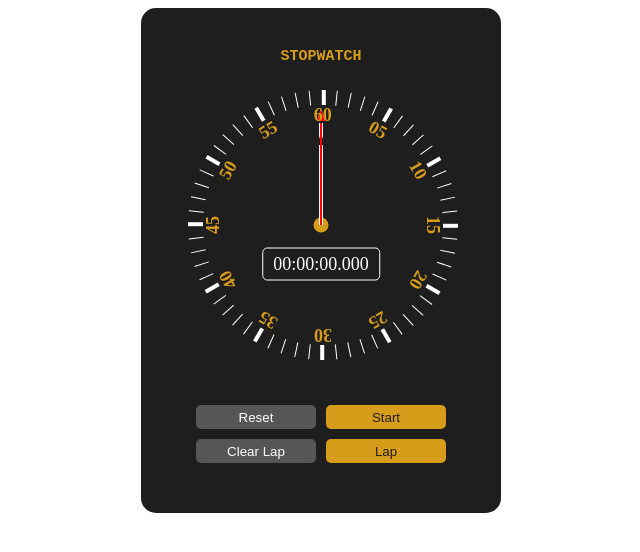
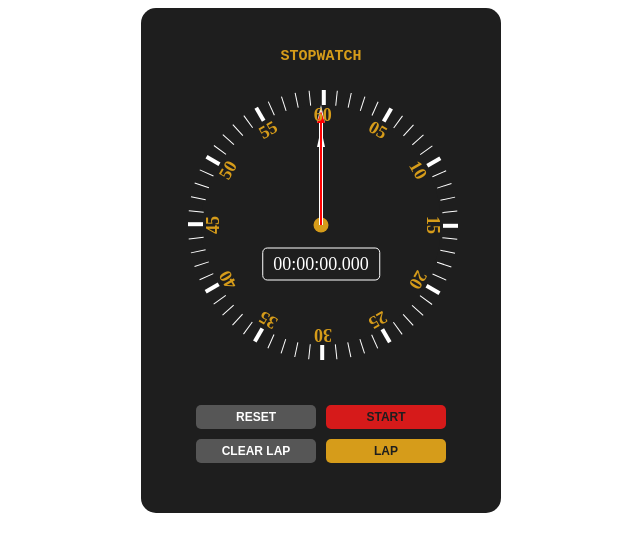
Before and after one commit to beasiteri/stopwatch, an Angular app: page / in a window 1280 px wide. Shown: the top 552 px of the page, without its empty margins (319-959 px from the left). Built offline with nearby package versions, Linux system fonts and the light colour scheme.

Commit message:
Modify the button style

```diff
--- a/src/app/stopwatch/stopwatch.component.scss
+++ b/src/app/stopwatch/stopwatch.component.scss
@@ -92,24 +92,24 @@
         width: 4px;
 
         &::after {
-          border-bottom: 12px solid white;
+          border-bottom: 18px solid white;
           height: 0;
-          top: calc(100% + 2px);
+          top: 100%;
           width: 0;
         }
       }
 
       .minute-hand {
-        background-color: #1e1e1e;
+        background-color: white;
         height: 78px;
-        left: calc(50% - 1px);
+        left: calc(50% - 2px);
         top: 50%;
-        width: 2px;
+        width: 4px;
 
         &::after {
-          border-bottom: 12px solid #1e1e1e;
+          border-bottom: 18px solid white;
           height: 0;
-          top: calc(100% + 2px);
+          top: 100%;
           width: 0;
         }
       }
@@ -129,7 +129,7 @@
           height: 0;
           left: 50%;
           position: absolute;
-          top: calc(100% + 2px);
+          top: 100%;
           transform: translateX(-50%) rotate(180deg);
           width: 0;
         }
@@ -183,8 +183,10 @@
       border: none;
       color: white;
       cursor: pointer;
-      cursor: pointer;
+      font-size: 12px;
+      font-weight: bold;
       height: 24px;
+      text-transform: uppercase;
       width: 120px;
     }
 
@@ -199,7 +201,7 @@
     }
 
     .start-stop-btn {
-      background-color: #d69c1a;
+      background-color: #d61a1a;
       color: #1e1e1e;
       margin-left: 10px;
     }
```
